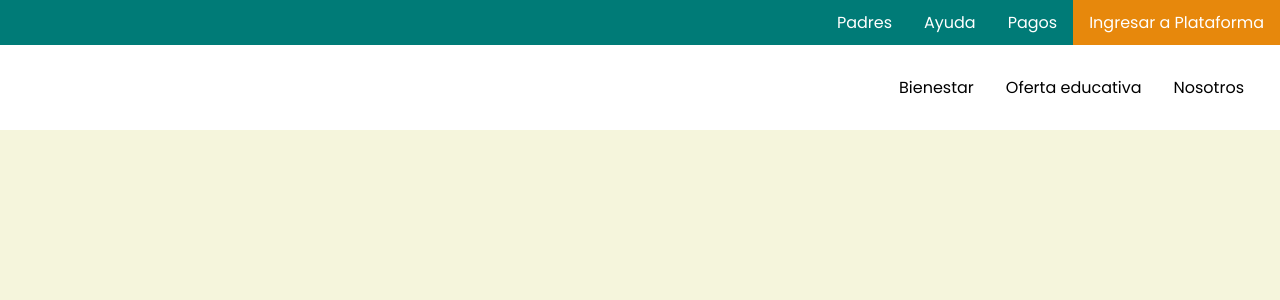
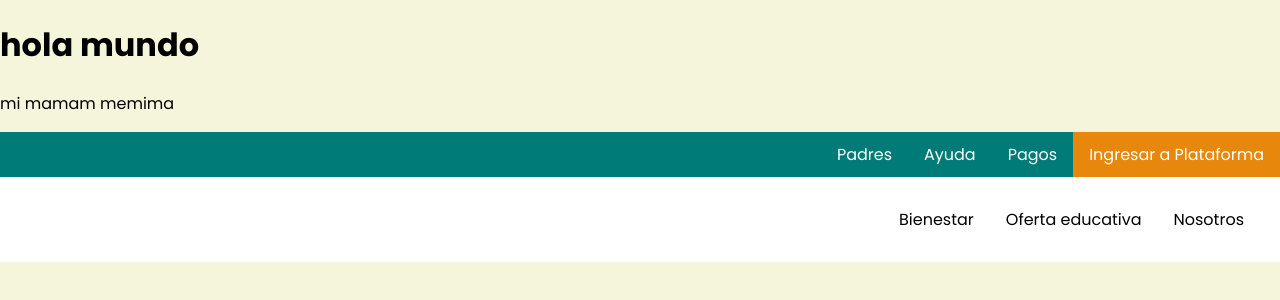
Before and after one commit to Sakhurama/Skolmi, a plain HTML site: page index.html in a window 1280 px wide. Drawn offline with Linux system fonts and the light colour scheme.

Commit message:
aprendi a usar git

```diff
--- a/index.html
+++ b/index.html
@@ -10,6 +10,8 @@
     <title>Skolmi: Educación virtual</title>
 </head>
 <body>
+    <h1>hola mundo</h1>
+    <p>mi mamam memima</p>
     <header>
         <nav class="menu-familia">
             <ul class="menu-familia">
```
